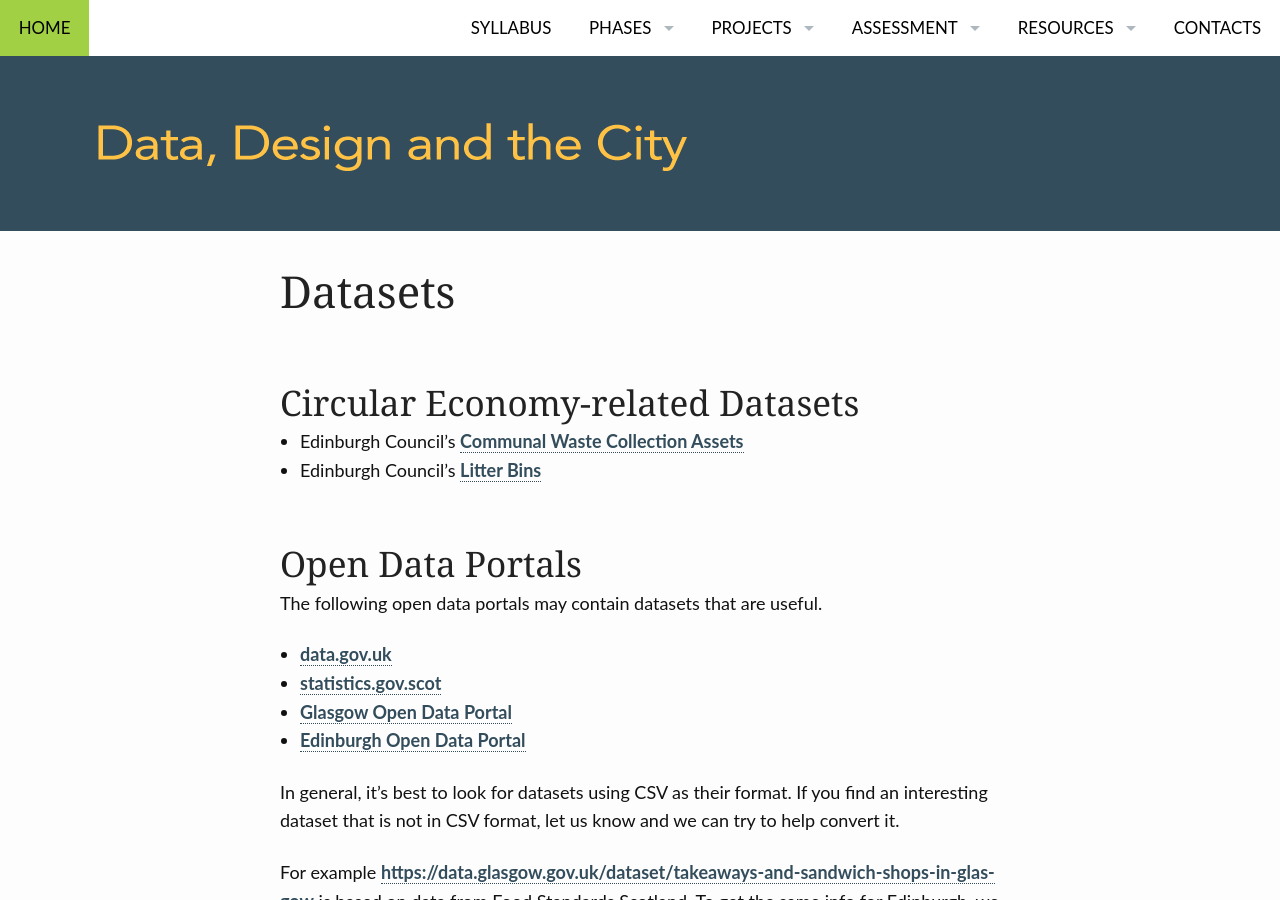
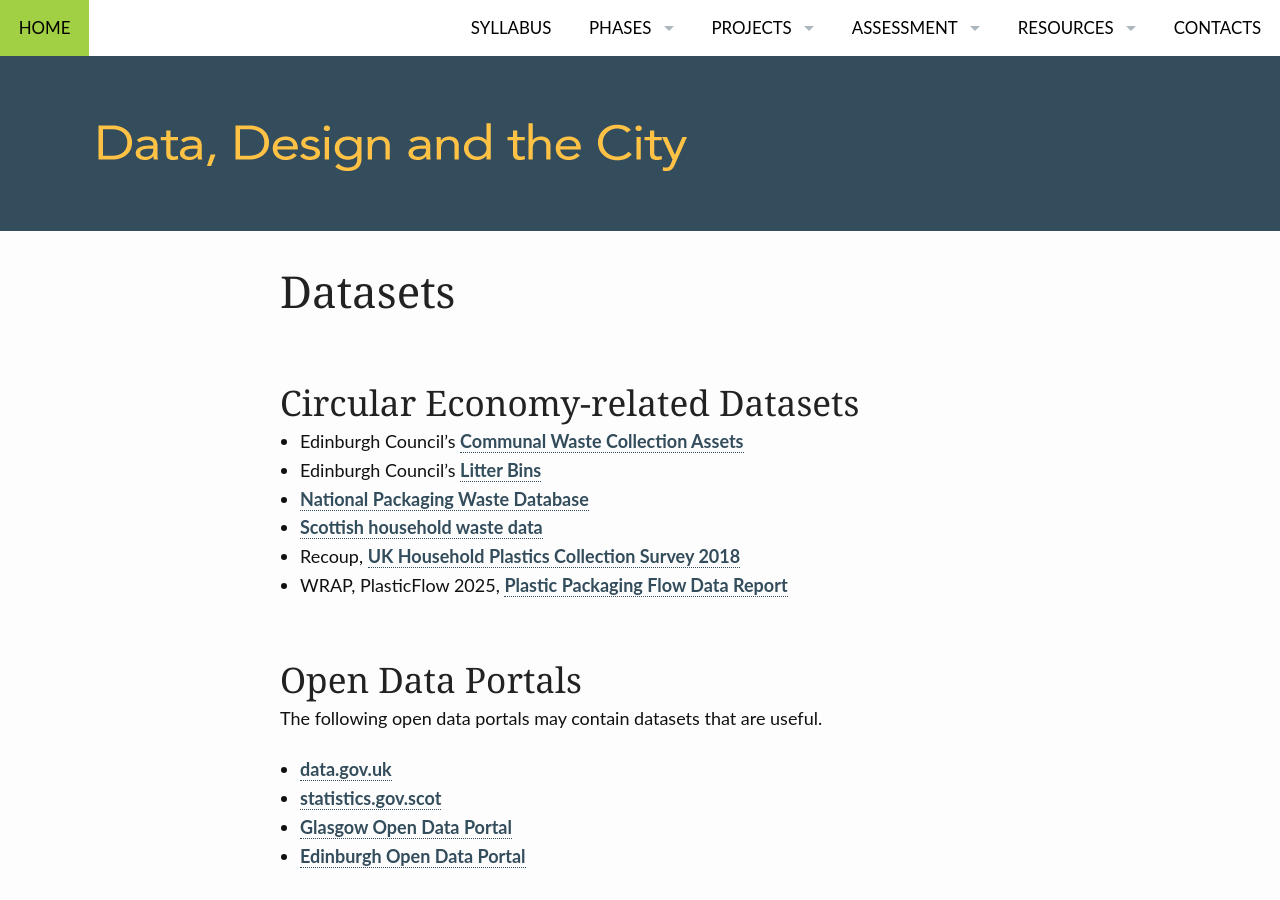
Before and after one commit to edinburghlivinglab/ddc, a Jekyll site: the page built from pages/datasets.md, in a window 1280 px wide and 900 px high. Built offline with Jekyll 4.4.1, drawn with Linux system fonts in a browser that asks for light colours.

Commit message:
Update datasets.md

```diff
--- a/pages/datasets.md
+++ b/pages/datasets.md
@@ -8,6 +8,11 @@ permalink: "/datasets/"
 
 * Edinburgh Council's [Communal Waste Collection Assets](https://data.edinburghopendata.info/dataset/communal-waste-collection-assets)
 * Edinburgh Council's [Litter Bins](https://data.edinburghopendata.info/dataset/litter-bins0515v)
+* [National Packaging Waste Database](https://npwd.environment-agency.gov.uk/Public/PublicReports.aspx)
+* [Scottish household waste data](https://www.sepa.org.uk/environment/waste/waste-data/waste-data-reporting/household-waste-data/)
+* Recoup, [UK Household Plastics Collection Survey 2018](http://www.recoup.org/p/324/uk-household-plastics-collection-survey-2018)
+* WRAP, PlasticFlow 2025, [Plastic Packaging Flow Data Report](http://www.wrap.org.uk/content/plasticflow-2025-plastic-packaging-flow-data-report)
+
 
 ## Open Data Portals
 
```
